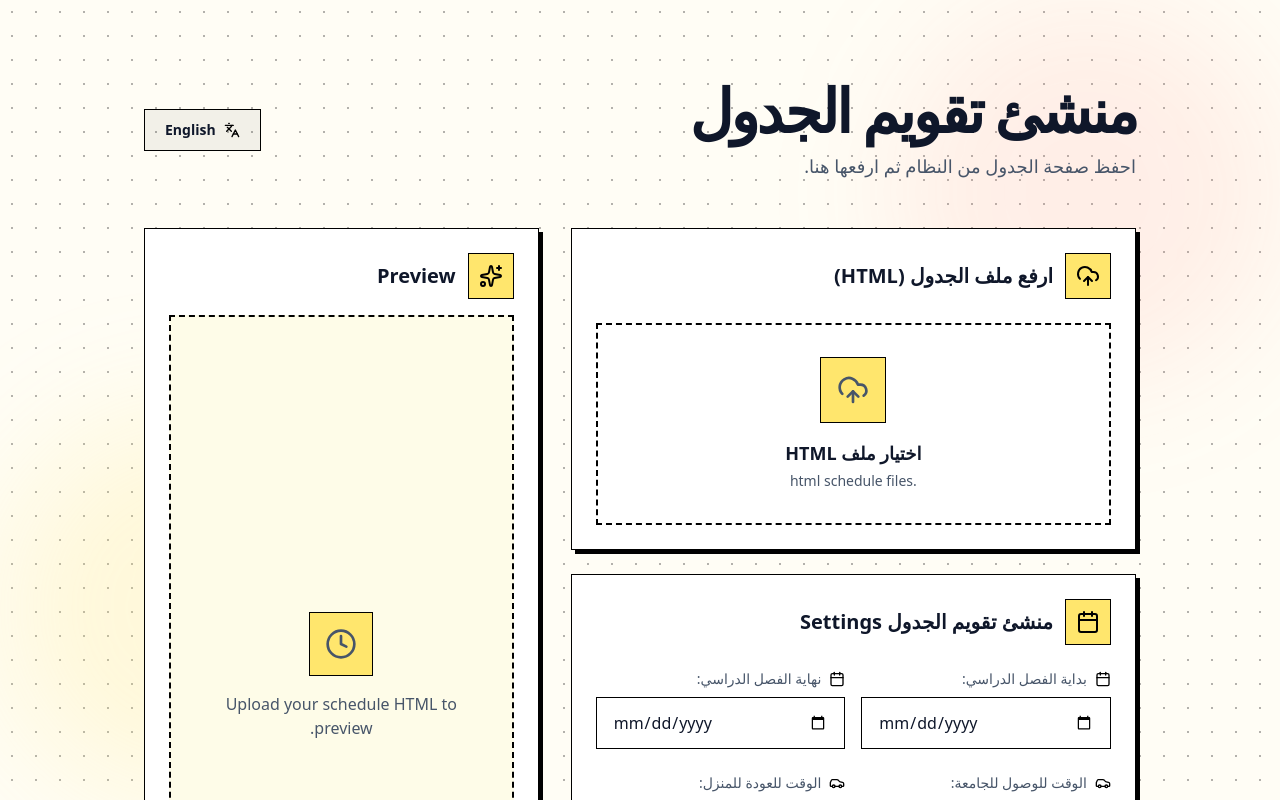
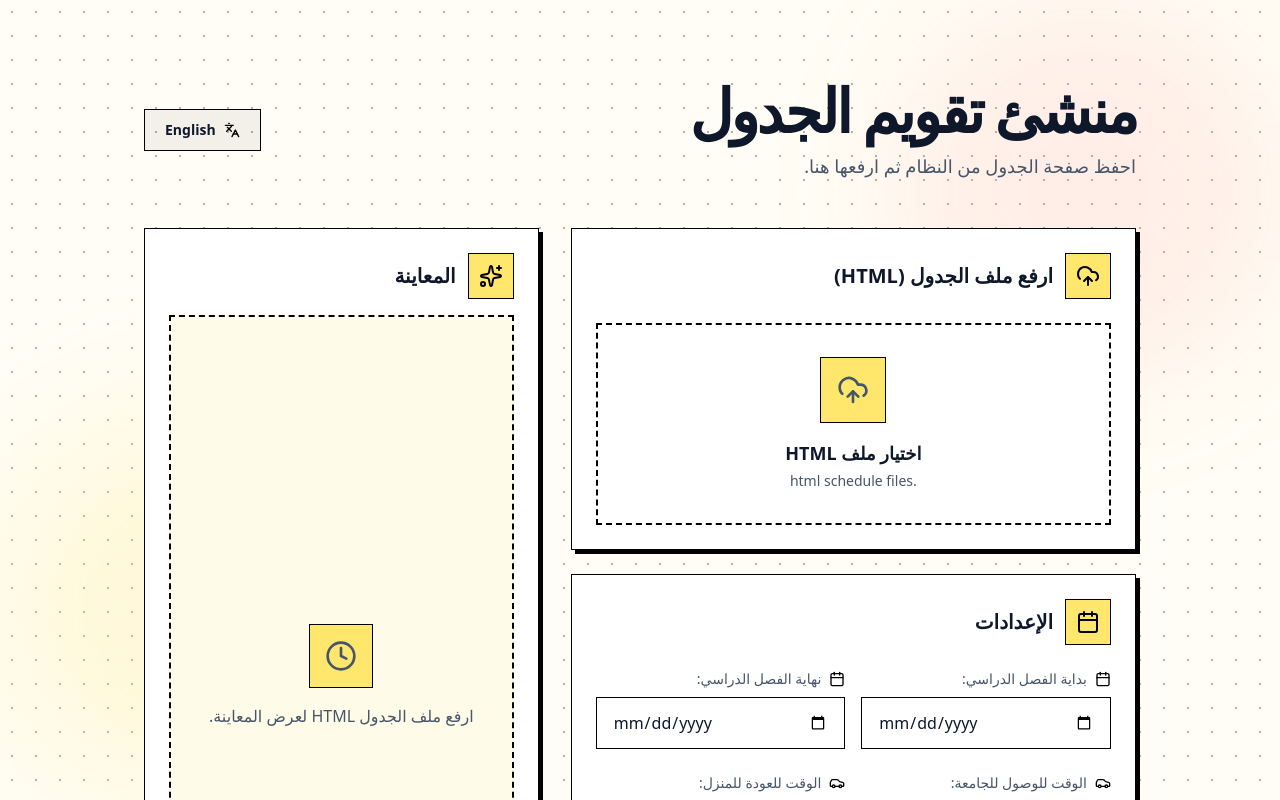
Before and after one commit to yosef0H4/SchToCal, a React (Vite) app: page / in a window 1280 px wide. Shown: the top 800 px of the page. Built offline with nearby package versions, Linux system fonts and the light colour scheme.

Commit message:
fix: correct ramadan duration scaling and finalize i18n/ui updates

```diff
--- a/src/core/ics.ts
+++ b/src/core/ics.ts
@@ -46,8 +46,10 @@ function getAdjustedTimes(
     const slot = standardToSlot[sHour];
     if (slot) {
       const ramadanStartMins = slot <= 3 ? 10 * 60 + (slot - 1) * 40 : 750 + (slot - 4) * 40;
+      const originalDuration = Math.max(0, endTotal - startTotal);
+      const ramadanDuration = Math.round(originalDuration * 0.7);
       startTotal = ramadanStartMins;
-      endTotal = ramadanStartMins + 35;
+      endTotal = ramadanStartMins + ramadanDuration;
     }
   }
 
--- a/src/core/strings.ts
+++ b/src/core/strings.ts
@@ -34,6 +34,9 @@ export const uiStrings: Record<Lang, UIStrings> = {
     noFile: "لم يتم اختيار ملف",
     generatePreview: "تحليل الجدول",
     themeTitle: "منشئ تقويم الجدول",
+    settingsTitle: "الإعدادات",
+    previewTitle: "المعاينة",
+    previewEmptyHint: "ارفع ملف الجدول HTML لعرض المعاينة.",
   },
   en: {
     semesterStart: "Semester Start:",
@@ -68,5 +71,8 @@ export const uiStrings: Record<Lang, UIStrings> = {
     noFile: "No file selected",
     generatePreview: "Parse Schedule",
     themeTitle: "Schedule Calendar Builder",
+    settingsTitle: "Settings",
+    previewTitle: "Preview",
+    previewEmptyHint: "Upload your schedule HTML to preview.",
   },
 };
--- a/src/core/types.ts
+++ b/src/core/types.ts
@@ -32,6 +32,9 @@ export interface UIStrings {
   noFile: string;
   generatePreview: string;
   themeTitle: string;
+  settingsTitle: string;
+  previewTitle: string;
+  previewEmptyHint: string;
 }
 
 export interface ScheduleEntry {
--- a/src/web/App.tsx
+++ b/src/web/App.tsx
@@ -283,7 +283,7 @@ function App() {
                   <Calendar className={cn("h-6 w-6", theme.accentColor)} />
                 </div>
                 <h2 className={cn("text-xl font-bold", theme.textClass)}>
-                  {strings.themeTitle} Settings
+                  {strings.settingsTitle}
                 </h2>
               </div>
 
@@ -394,7 +394,9 @@ function App() {
                   <Sparkles className={cn("h-6 w-6", theme.accentColor)} />
                 </div>
                 <div>
-                  <h2 className={cn("text-xl font-bold", theme.textClass)}>Preview</h2>
+                  <h2 className={cn("text-xl font-bold", theme.textClass)}>
+                    {strings.previewTitle}
+                  </h2>
                   {parsed && <p className={cn("text-xs", theme.subTextClass)}>{parsed.studentName}</p>}
                 </div>
               </div>
@@ -404,7 +406,9 @@ function App() {
                   <div className={cn("h-16 w-16 flex items-center justify-center mb-4", theme.iconContainerClass)}>
                     <Clock className={cn("h-8 w-8", theme.subTextClass)} />
                   </div>
-                  <p className={cn("font-medium", theme.subTextClass)}>Upload your schedule HTML to preview.</p>
+                  <p className={cn("font-medium", theme.subTextClass)}>
+                    {strings.previewEmptyHint}
+                  </p>
                 </div>
               ) : (
                 <div className="flex-1 space-y-3 overflow-y-auto pr-2 min-h-0">
```
